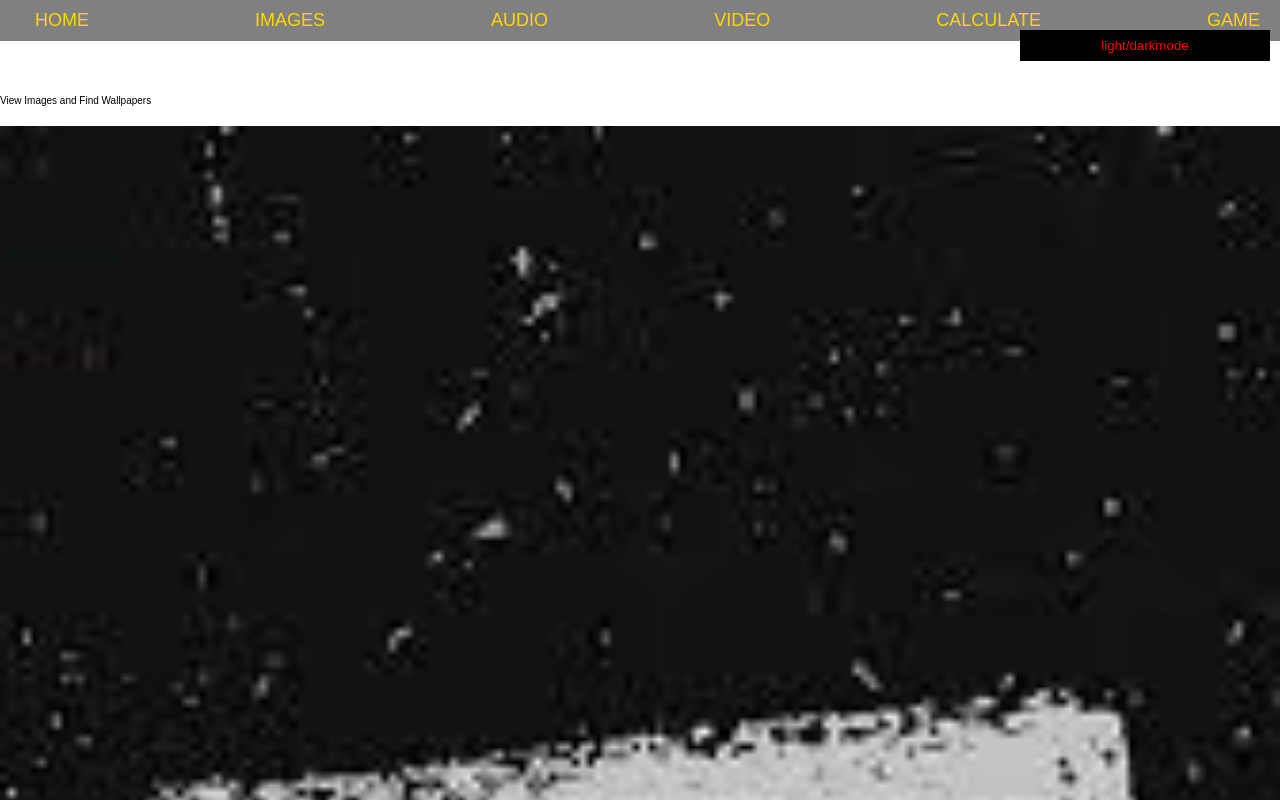
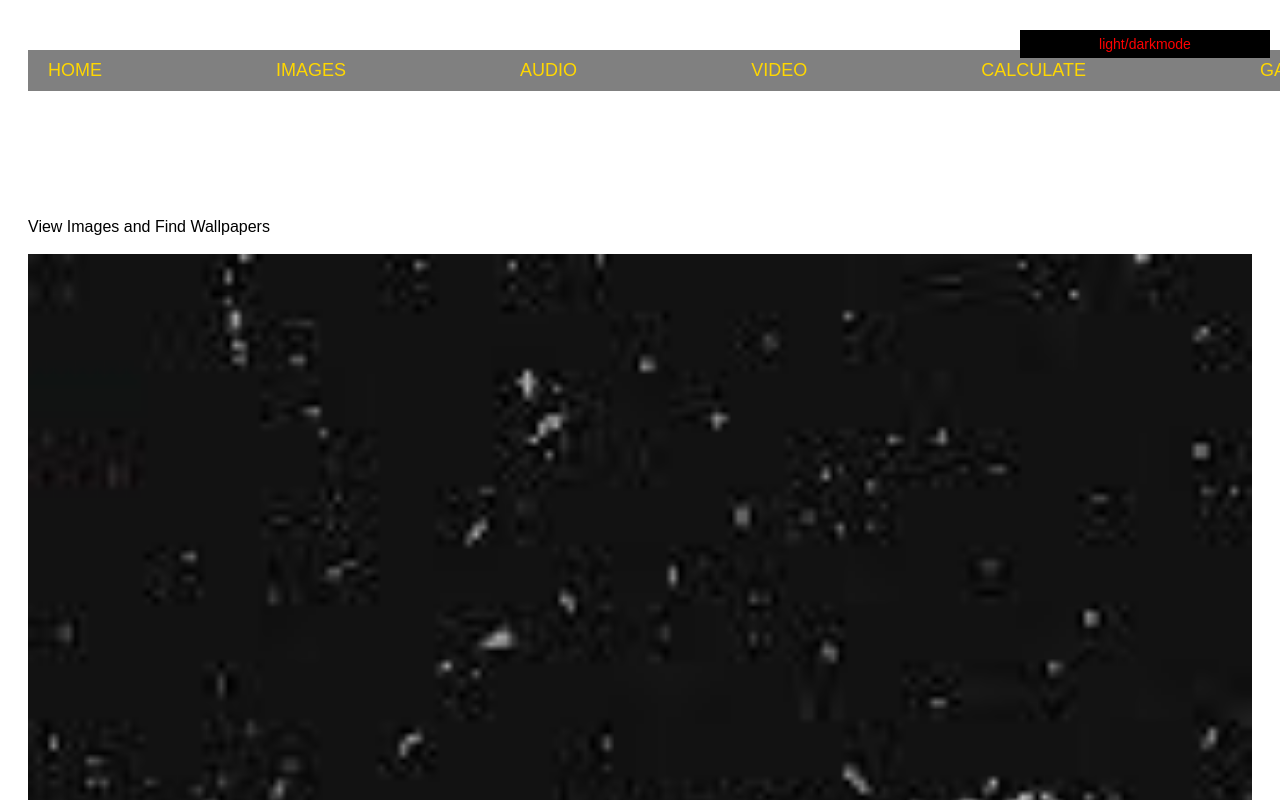
Before and after one commit to franklin2oo8/My-first-page, a plain HTML site: page gallery.html in a window 1280 px wide. Shown: the top 800 px of the page. Drawn offline with Linux system fonts and the light colour scheme.

Commit message:
Add files via upload

```diff
--- a/Frank.css
+++ b/Frank.css
@@ -1,73 +1,74 @@
-body {
-  padding: 25px;
-  margin: 0;
-  font-family: sans-serif;
-}
-
-nav {
-  display: flex;
-  justify-content: space-between;
-  align-items: center;
-  background-color: grey;
-  padding: 10px 20px;
-  position: fixed;
-  top: 0;
-  left: 0;
-  right: 0;
-  z-index: 1000;
-}
-
-nav a {
-  text-decoration: none;
-  color: gold;
-  margin-left: 15px;
-  font-size: 18px;
-}
-
+/* Light/Dark Mode Button */
 #color {
+  color: red;
+  background-color: black;
+  padding: 6px 12px;
   position: fixed;
   top: 10px;
   right: 10px;
-  padding: 8px 15px;
-  background-color: black;
-  color: red;
+  z-index: 1000;
+  font-size: 14px;
   border: none;
   cursor: pointer;
-  z-index: 1001;
 }
 
-img {
-  display: block;
-  width: 100%;
-  height: auto;
-  margin-bottom: 20px;
+/* Italic Text */
+.italics {
+  font-style: italic;
 }
 
+/* Pink Text on Black Background */
 .pink {
   color: pink;
   background-color: black;
 }
 
-.italics {
-  font-style: italic;
+/* Navigation Links */
+nav a {
+  text-decoration: none;
+  font-size: 18px;
+  color: gold;
+  margin-right: 15px;
 }
 
-.vy {
-  font-size: 10px;
-  display: inline;
+/* Navigation Bar */
+nav {
+  display: flex;
+  justify-content: space-between;
+  background-color: grey;
+  padding: 10px 20px;
+  position: fixed;
+  top: 50px;
+  width: 100%;
+  z-index: 999;
 }
 
-button {
-  width: 250px;
-  padding: 5px;
+/* Body Padding */
+body {
+  padding: 120px 20px 20px 20px;
+  font-family: sans-serif;
+}
+
+/* Images */
+img {
+  max-width: 100%;
+  height: auto;
+  display: block;
   margin: 20px 0;
 }
 
+/* Button Styles */
+button {
+  width: 100%;
+  max-width: 250px;
+  padding: 10px;
+  margin-top: 20px;
+  font-size: 16px;
+  cursor: pointer;
+}
+
+/* Responsive Styling */
 @media screen and (max-width: 768px) {
-  body {
-    font-size: 16px;
-  }
-
   nav {
     flex-direction: column;
     align-items: flex-start;
@@ -76,4 +77,18 @@ button {
   nav a {
     margin: 5px 0;
   }
+
+  #color {
+    font-size: 12px;
+    padding: 5px 10px;
+  }
+
+  h2 {
+    margin-top: 60px;
+    font-size: 20px;
+  }
+
+  body {
+    padding-top: 140px;
+  }
 }
--- a/gallery.css
+++ b/gallery.css
@@ -1,73 +1,70 @@
-body {
-  padding: 25px;
-  margin: 0;
-  font-family: sans-serif;
-}
-
-nav {
-  display: flex;
-  justify-content: space-between;
-  align-items: center;
-  background-color: grey;
-  padding: 10px 20px;
-  position: fixed;
-  top: 0;
-  left: 0;
-  right: 0;
-  z-index: 1000;
-}
-
-nav a {
-  text-decoration: none;
-  color: gold;
-  margin-left: 15px;
-  font-size: 18px;
-}
-
+/* Light/Dark Mode Button */
 #color {
+  color: red;
+  background-color: black;
+  padding: 6px 12px;
   position: fixed;
   top: 10px;
   right: 10px;
-  padding: 8px 15px;
-  background-color: black;
-  color: red;
+  z-index: 1000;
+  font-size: 14px;
   border: none;
   cursor: pointer;
-  z-index: 1001;
 }
 
-img {
-  display: block;
-  width: 100%;
-  height: auto;
-  margin-bottom: 20px;
-}
-
+/* Pink Text on Black Background */
 .pink {
   color: pink;
   background-color: black;
 }
 
-.italics {
-  font-style: italic;
+/* Navigation Links */
+nav a {
+  text-decoration: none;
+  font-size: 18px;
+  color: gold;
+  margin-right: 15px;
 }
 
-.vy {
-  font-size: 10px;
-  display: inline;
+/* Navigation Bar */
+nav {
+  display: flex;
+  justify-content: space-between;
+  background-color: grey;
+  padding: 10px 20px;
+  position: fixed;
+  top: 50px;
+  width: 100%;
+  z-index: 999;
 }
 
-button {
-  width: 250px;
-  padding: 5px;
-  margin: 20px 0;
+/* Body Padding */
+body {
+  padding: 120px 20px 20px 20px;
+  font-family: sans-serif;
 }
 
+/* Images */
+img {
+  width: 100%;
+  height: auto;
+  display: block;
+  margin-bottom: 20px;
+}
+
+/* Buttons */
+button {
+  width: 100%;
+  max-width: 250px;
+  padding: 10px;
+  margin: 20px auto;
+  font-size: 16px;
+  display: block;
+  cursor: pointer;
+}
+
+/* Responsive Design */
 @media screen and (max-width: 768px) {
-  body {
-    font-size: 16px;
-  }
-
   nav {
     flex-direction: column;
     align-items: flex-start;
@@ -76,4 +73,13 @@ button {
   nav a {
     margin: 5px 0;
   }
+
+  #color {
+    font-size: 12px;
+    padding: 5px 10px;
+  }
+
+  body {
+    padding-top: 140px;
+  }
 }
```
Also changed, not shown: frank2.html (+1 -0 lines).
